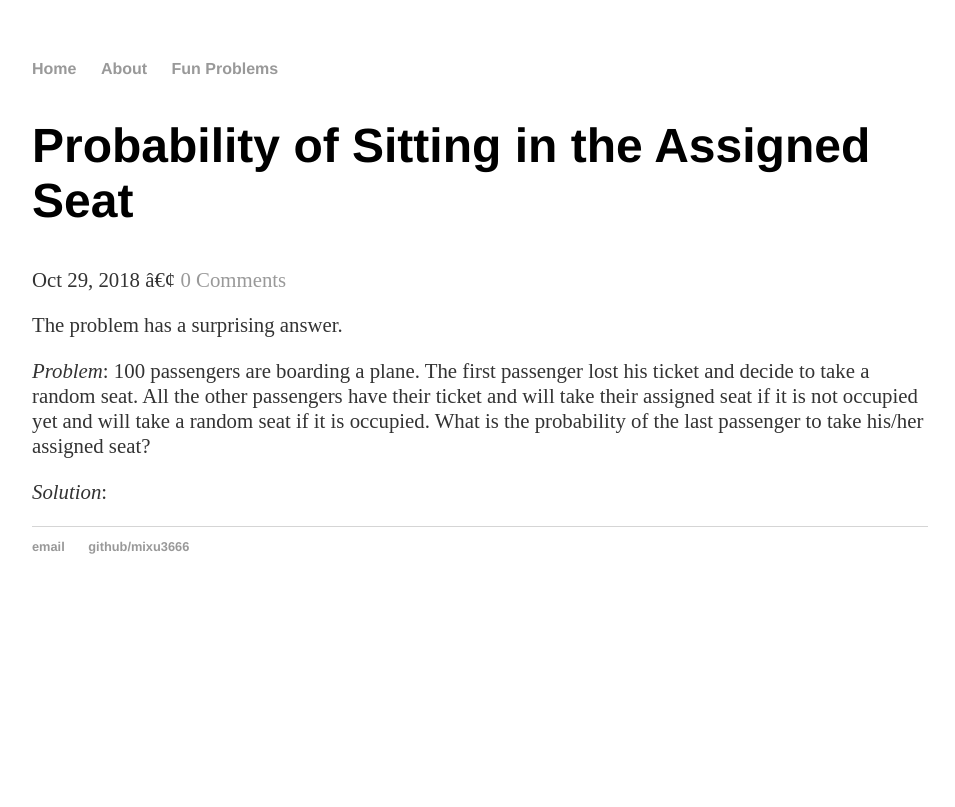
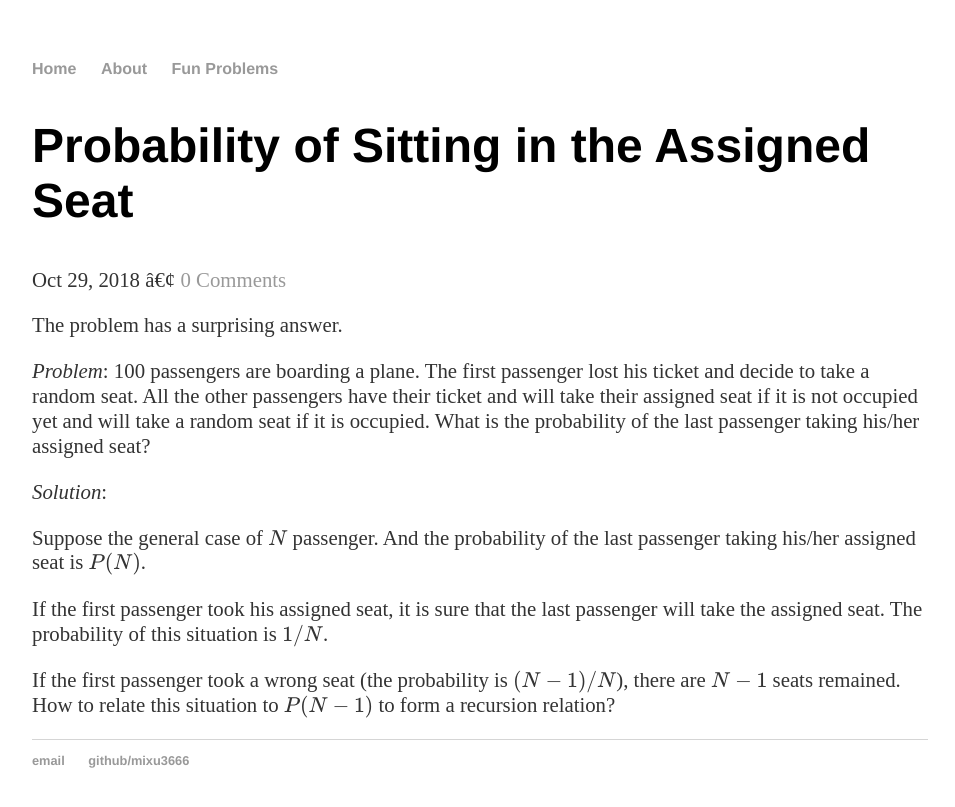
Before and after one commit to mixu3666/mixu3666.github.io, a Jekyll site: the page built from _posts/2018-10-31-Probability-of-Sitting-in-the-Assigned-Seat.md, in a window 1280 px wide. Shown: the top 807 px of the page, without its empty margins (160-1115 px from the left). Built offline with Jekyll 4.4.1, drawn with Linux system fonts in a browser that asks for light colours; formulas are drawn with MathJax 3; a script that is not in the unit is left out; comment, search, counter and statistics services are not loaded.

Commit message:
Update 2018-10-31-Probability-of-Sitting-in-the-Assigned-Seat.md

```diff
--- a/_posts/2018-10-31-Probability-of-Sitting-in-the-Assigned-Seat.md
+++ b/_posts/2018-10-31-Probability-of-Sitting-in-the-Assigned-Seat.md
@@ -8,6 +8,12 @@ date:   2018-10-29
 
 The problem has a surprising answer.
 
-*Problem*: 100 passengers are boarding a plane. The first passenger lost his ticket and decide to take a random seat. All the other passengers have their ticket and will take their assigned seat if it is not occupied yet and will take a random seat if it is occupied. What is the probability of the last passenger to take his/her assigned seat?
+*Problem*: 100 passengers are boarding a plane. The first passenger lost his ticket and decide to take a random seat. All the other passengers have their ticket and will take their assigned seat if it is not occupied yet and will take a random seat if it is occupied. What is the probability of the last passenger taking his/her assigned seat?
 
 *Solution*:
+
+Suppose the general case of $N$ passenger. And the probability of the last passenger taking his/her assigned seat is $P(N)$.
+
+If the first passenger took his assigned seat, it is sure that the last passenger will take the assigned seat. The probability of this situation is $1/N$.
+
+If the first passenger took a wrong seat (the probability is $(N-1)/N$), there are $N-1$ seats remained. How to relate this situation to $P(N-1)$ to form a recursion relation?
```
